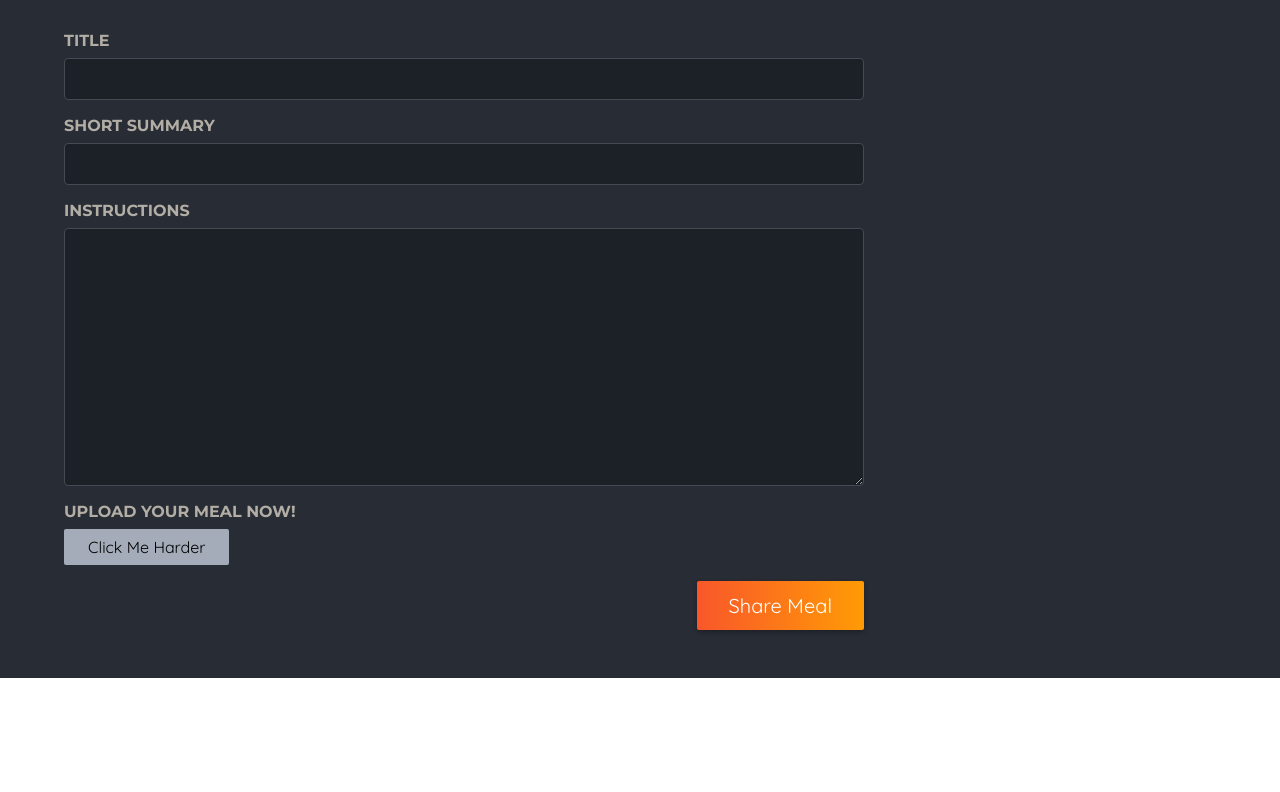
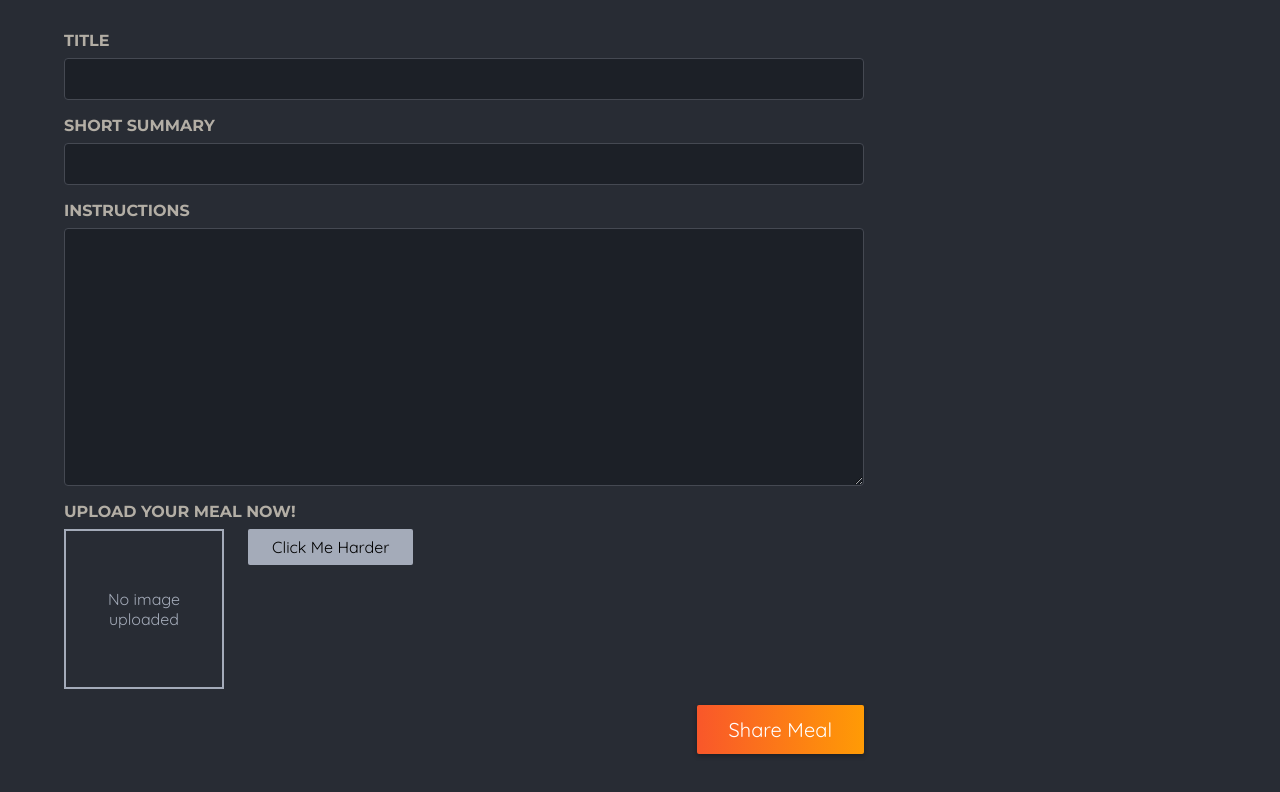
Before and after one commit to Alhaimouni/foodies, a Next.js app: page /meals/share in a window 1280 px wide. Shown: the part 484-1276 px from the top of the page. Before the commit the page ends 1162 px from the top, so only its background shows below. Built offline with nearby package versions, Linux system fonts and the light colour scheme.

Commit message:
add:image preview

```diff
--- a/components/image-picker/image-picker.jsx
+++ b/components/image-picker/image-picker.jsx
@@ -1,19 +1,39 @@
 "use client";
-import { useRef } from "react";
+import { useRef, useState } from "react";
 import classes from "./image-picker.module.css";
+import Image from "next/image";
 
 export default function ImagePicker({ label, name }) {
   const inputField = useRef(null);
-
+  const [imgPreview, setImagePreview] = useState();
   function handleClick() {
     inputField.current.click();
-    console.log("ali");
   }
+
+  function handleImageChange(e) {
+    const img = e.target.files[0];
+    if (!img) {
+      setImagePreview(null);
+      return;
+    }
+    const reader = new FileReader();
+    reader.readAsDataURL(img);
+    reader.onload = () => {
+      setImagePreview(reader.result);
+    };
+  }
+
   return (
     <>
       <div className={classes.picker}>
         <label htmlFor={name}>{label}</label>
         <div className={classes.controls}>
+          <div className={classes.preview}>
+            {!imgPreview && <p>No image uploaded</p>}
+            {imgPreview && (
+              <Image fill src={imgPreview} className={classes.preview} />
+            )}
+          </div>
           <input
             className={classes.input}
             name={name}
@@ -21,6 +41,7 @@ export default function ImagePicker({ label, name }) {
             type="file"
             accept=".jpg, .jpeg, .png"
             ref={inputField}
+            onChange={handleImageChange}
           />
           <button
             type="button"
```
